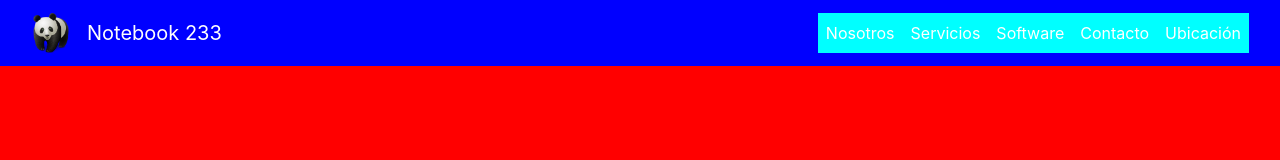
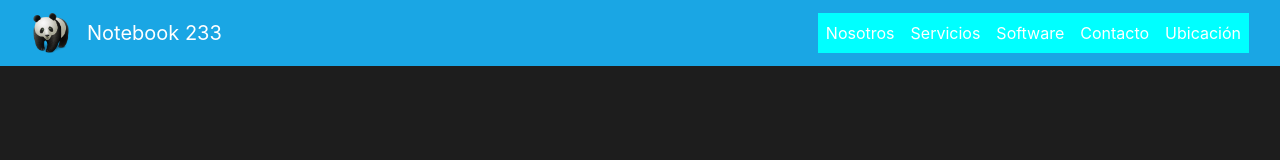
Before and after one commit to corbaz/www, a website: page index.html in a window 1280 px wide. Drawn offline with Linux system fonts and the light colour scheme.

Commit message:
actualizado junio-2020

```diff
--- a/assets/css/styles.css
+++ b/assets/css/styles.css
@@ -1,10 +1,10 @@
 #top_page {
-  background-color: red;
+  background-color: #1D1D1D
 }
 
 #navbar {
-  background-color: blue;
-  color: orange;
+  background-color: #1AA6E4;
+  color: #DEDEDE;
   position: fixed;
 }
 
```
